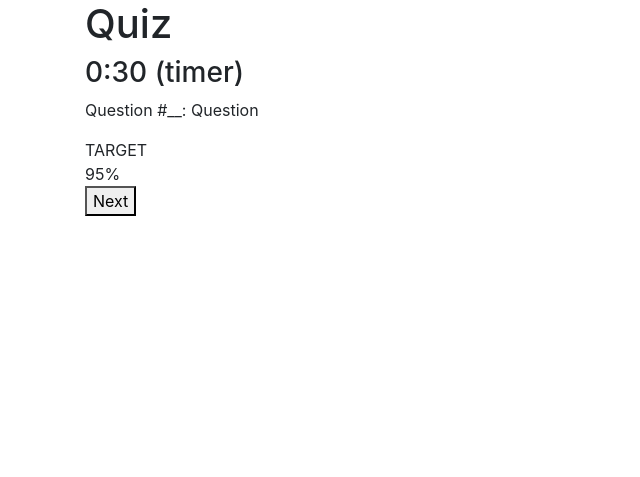
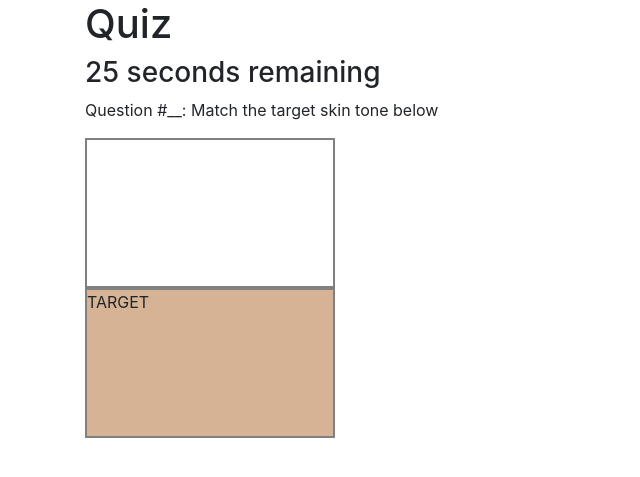
Before and after one commit to ur2136/UIDesign-ColorTheory, a Flask app: page /quiz/1 in a window 1280 px wide. Shown: the part 56-533 px from the top of the page, without its empty margins (0-640 px from the left). Run offline with Flask 2, Linux system fonts and the light colour scheme; some libraries are stand-ins or nearby versions.

Commit message:
Add some quiz logic + timer

```diff
--- a/static/main.css
+++ b/static/main.css
@@ -0,0 +1,6 @@
+.targetColor,
+.attemptColor {
+  border: 2px solid grey;
+  height: 150px;
+  width: 250px;
+}
--- /dev/null
+++ b/static/quizquestion.js
@@ -0,0 +1,58 @@
+function startTimer() {
+  let timeLeft = 30;
+  let timerId = setInterval(countdown, 1000);
+
+  function countdown() {
+    if (timeLeft == -1) {
+      clearTimeout(timerId);
+      setResults();
+    } else {
+      $(".timer").html(timeLeft + " seconds remaining");
+      timeLeft--;
+    }
+  }
+}
+
+function calculateResults(attempt, target) {
+  // get percentage difference between two colors
+  if (!attempt && !target) return;
+
+  let attemptColor = attempt.replace(/[^\d,]/g, "").split(",");
+  let targetColor = target.replace(/[^\d,]/g, "").split(",");
+
+  attemptColor = attemptColor.map((rgbVal) => (rgbVal / 255) * 100);
+  const attemptSum = attemptColor.reduce((a, b) => a + b, 0);
+  const perc1 = Math.round(attemptSum / 3);
+
+  targetColor = targetColor.map((rgbVal) => (rgbVal / 255) * 100);
+  const targetSum = targetColor.reduce((a, b) => a + b, 0);
+  const perc2 = Math.round(targetSum / 3);
+
+  return Math.abs(perc1 - perc2);
+}
+
+function setResults() {
+  // disable droplet buttons to prevent further edits
+
+  let attemptColor = $(".attemptColor").css("background-color");
+  let targetColor = $(".targetColor").css("background-color");
+  const results = calculateResults(attemptColor, targetColor);
+  $(".result").html(results + "%");
+  $(".result").show();
+  $(".next").show();
+
+  // make sure to send this calculation to backend server
+}
+
+$(document).ready(function () {
+  // set up quiz
+  $(".attemptColor").css("background-color", "#ffffff");
+  $(".targetColor").css("background-color", data.targetColor);
+  $(".result").hide();
+  $(".next").hide();
+  startTimer();
+
+  // TODO: create droplets
+
+  // TODO: when user changes droplet amount, calculate new color
+});
--- a/templates/quiz_question.html
+++ b/templates/quiz_question.html
@@ -1,9 +1,18 @@
 {% extends "layout.html" %} {% block content %}
 
+<script
+  type="text/javascript"
+  src="{{ url_for('static', filename = 'quizquestion.js') }}"
+></script>
+
+<script>
+  let data = {{data|tojson}};
+</script>
+
 <h1>Quiz</h1>
-<h3>0:30 (timer)</h3>
+<h3 class="timer"></h3>
 
-<p>Question #__: Question</p>
+<p>Question #__: {{data.question}}</p>
 
 <!-- 8 buttons to adjust color droplets
      attemptColor background-color should change
@@ -13,11 +22,7 @@
 <div class="attemptColor"></div>
 <div class="targetColor">TARGET</div>
 
-<!-- 1) first calculate similarity between attemptColor and targetColor
-     2) make sure to send this calculation to backend (prob javascript
-        for each individual question)
-     3) these shoulld come up after the 30 seconds are over-->
-<div class="result">95%</div>
+<div class="result"></div>
 
 <!-- should send us to the next question
      if all 5 questions have been answered, send to quiz_end.html-->
```
